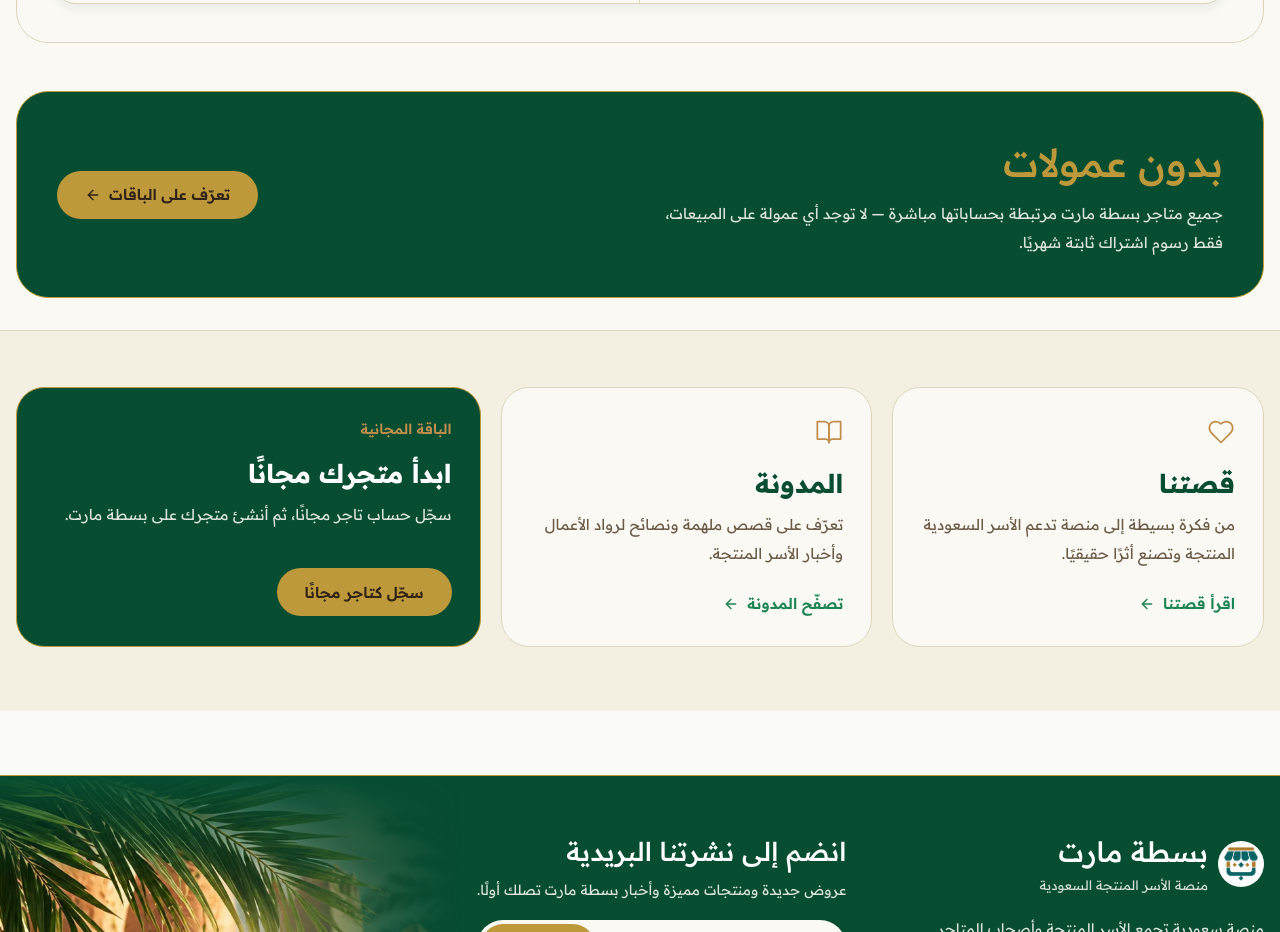
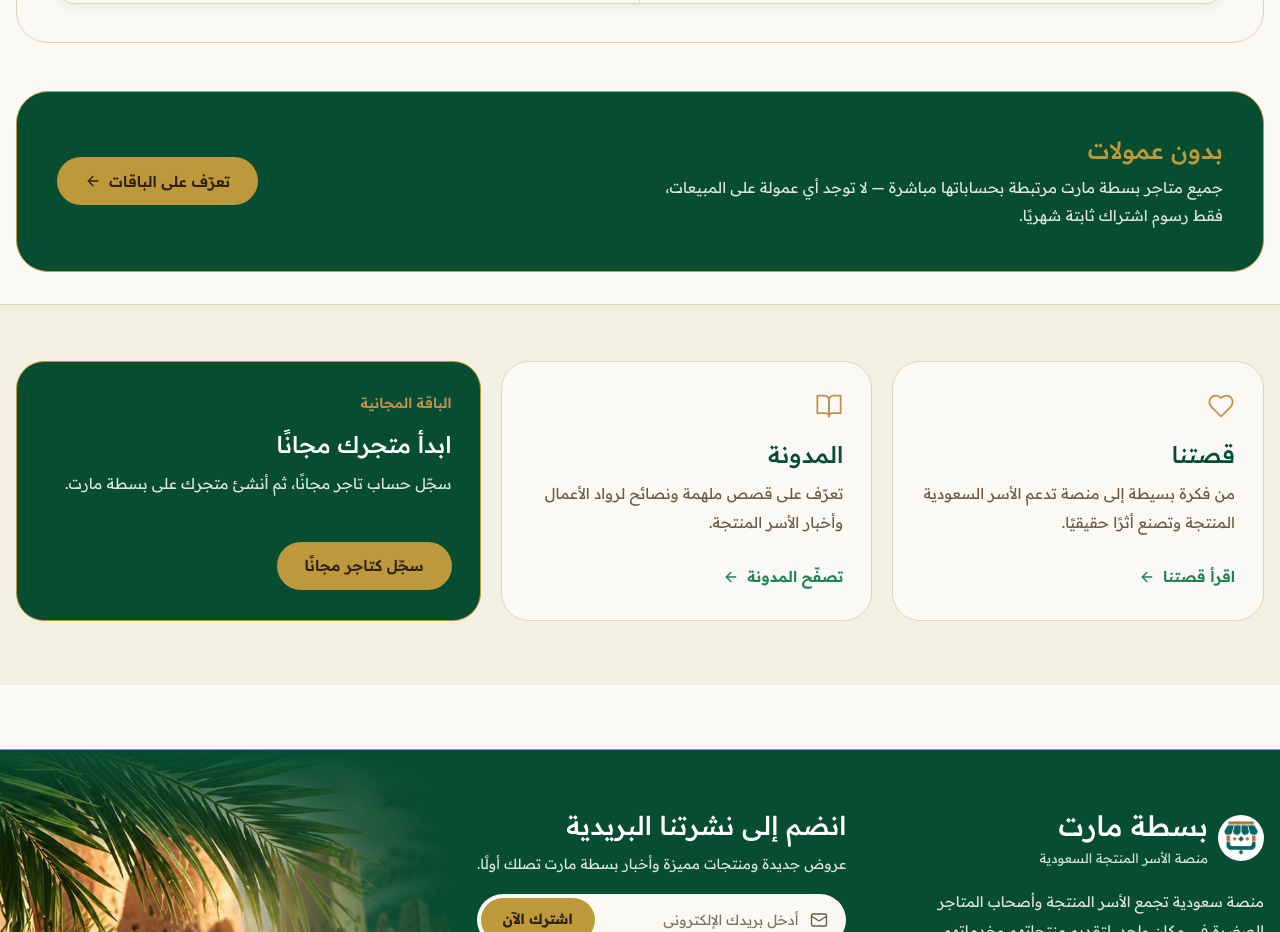
Before and after one commit to mos1985248-dotcom/BASTAH, a Next.js app: page / in a window 1280 px wide. Shown: the part 4040-4972 px from the top of the page. Built offline with nearby package versions, Linux system fonts and the light colour scheme; no server answers; a web font is replaced by a local one.

Commit message:
Refine lower homepage desktop card headings

```diff
--- a/components/home/daftari.module.css
+++ b/components/home/daftari.module.css
@@ -70,3 +70,7 @@
 @media (max-width: 767px) {
   .ledgerTitle, .bandTitle { font-size: 22px; font-weight: 500; }
 }
+
+@media (min-width: 1024px) {
+  .bandTitle { font-size: 24px; line-height: 1.5; }
+}
--- a/components/home/plans.module.css
+++ b/components/home/plans.module.css
@@ -73,3 +73,7 @@
 @media (max-width: 767px) {
   .name { font-size: 23px; font-weight: 500; }
 }
+
+@media (min-width: 1024px) {
+  .name { font-size: 23px; }
+}
--- a/components/home/story.module.css
+++ b/components/home/story.module.css
@@ -49,5 +49,5 @@
 }
 
 @media (min-width: 1024px) {
-  .title { font-size: var(--type-section); }
+  .title { font-size: 23px; font-weight: 500; }
 }
```
